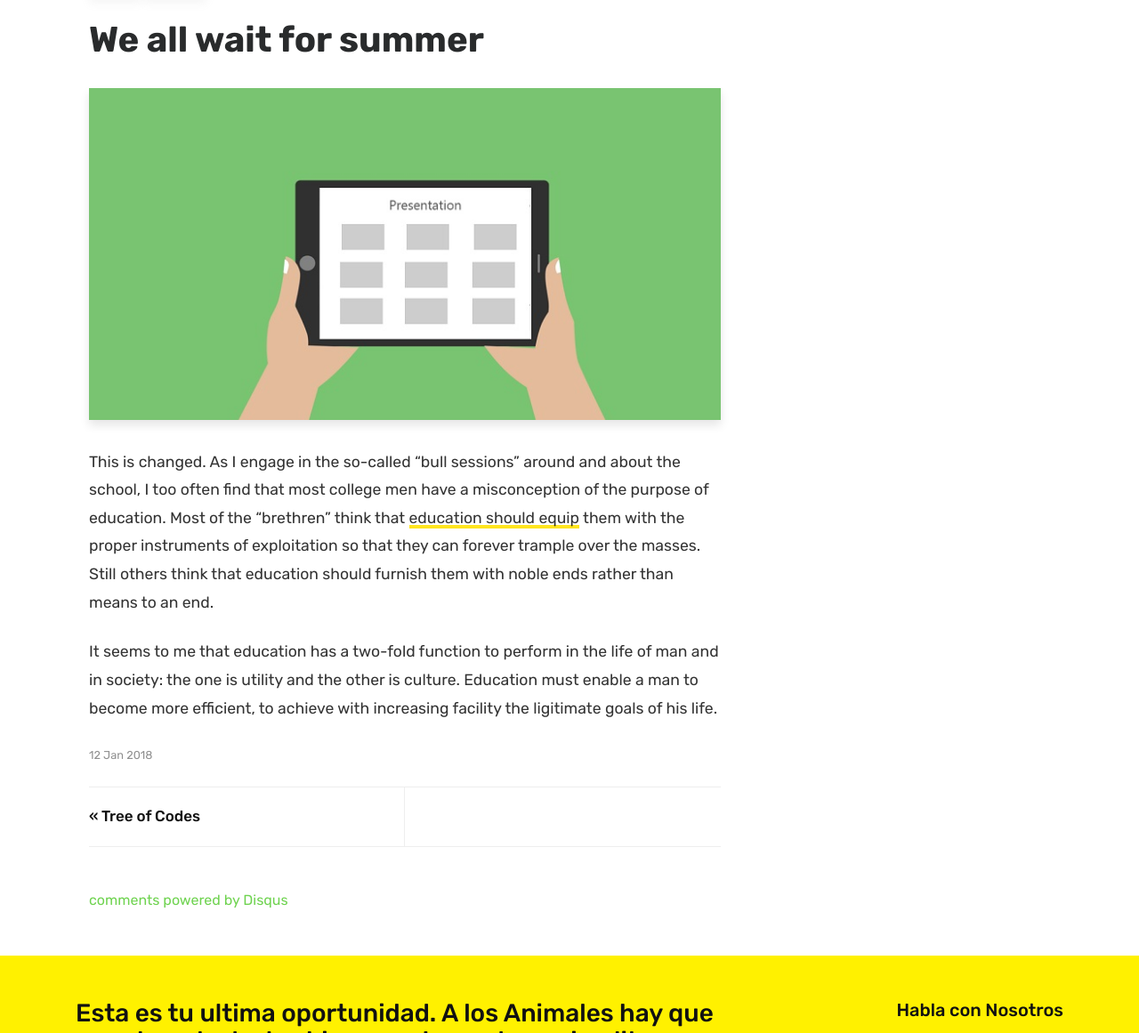
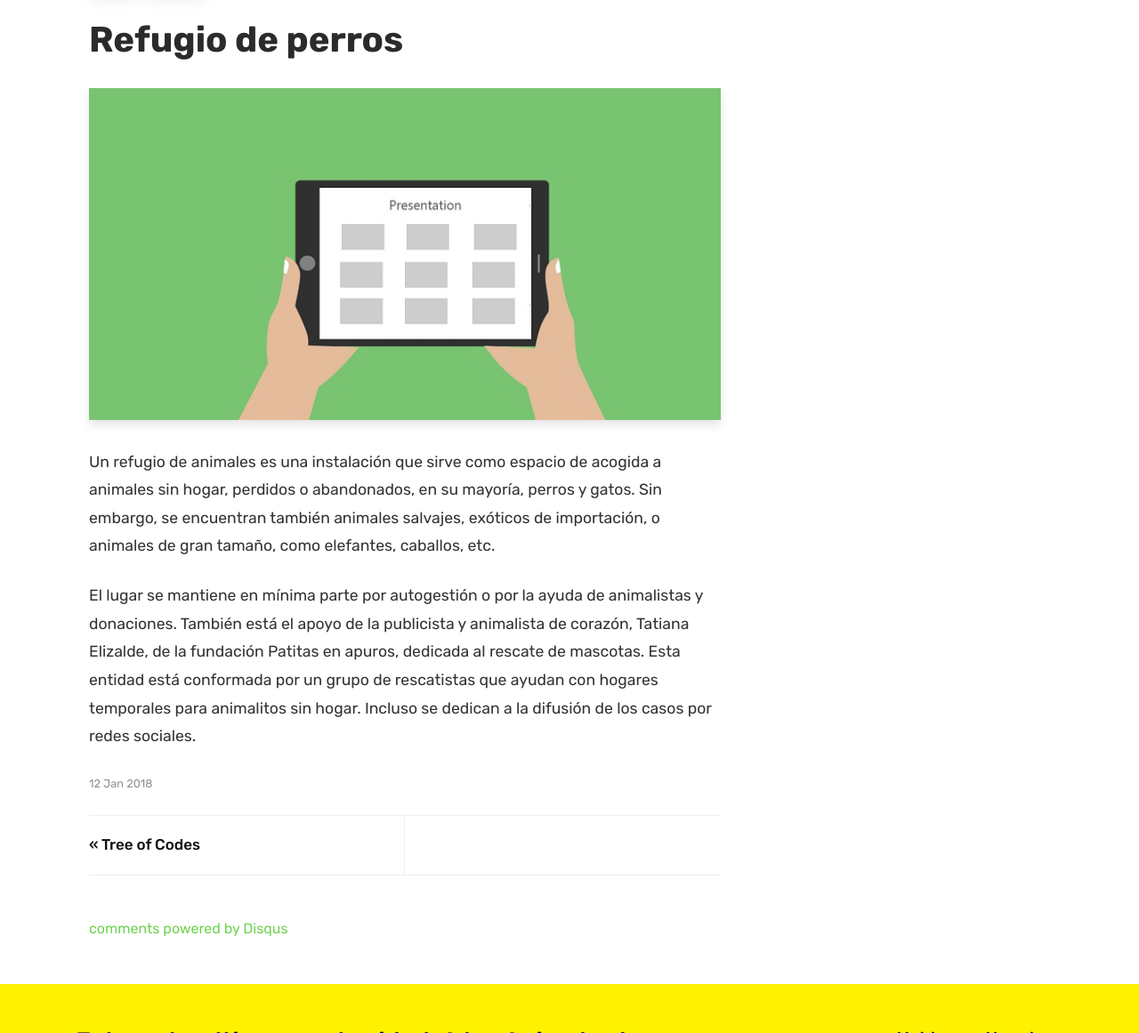
Before and after one commit to testaccountam/temamarketing, a Jekyll site: the page built from _posts/2018-01-12-we-all-wait-for-summer.md, in a window 1280 px wide and 1400 px high, scrolled down 351 px. Shown: the part 239-1400 px from the top of the window at 89% size. Built offline with Jekyll 4.4.1, drawn with Linux system fonts in a browser that asks for light colours; comment, search, counter and statistics services are not loaded.

Commit message:
Update 2018-01-12-we-all-wait-for-summer.md

```diff
--- a/_posts/2018-01-12-we-all-wait-for-summer.md
+++ b/_posts/2018-01-12-we-all-wait-for-summer.md
@@ -1,10 +1,10 @@
 ---
 layout: post
-title:  "We all wait for summer"
+title:  "Refugio de perros"
 categories: [ Jekyll, tutorial ]
 image: assets/images/1.jpg
 featured: true
 ---
-This is changed. As I engage in the so-called "bull sessions" around and about the school, I too often find that most college men have a misconception of the purpose of education. Most of the "brethren" think that <a href="#">education should equip</a> them with the proper instruments of exploitation so that they can forever trample over the masses. Still others think that education should furnish them with noble ends rather than means to an end.
+Un refugio de animales es una instalación que sirve como espacio de acogida a animales sin hogar, perdidos o abandonados, en su mayoría, perros y gatos. Sin embargo, se encuentran también animales salvajes, exóticos de importación, o animales de gran tamaño, como elefantes, caballos, etc.
 
-It seems to me that education has a two-fold function to perform in the life of man and in society: the one is utility and the other is culture. Education must enable a man to become more efficient, to achieve with increasing facility the ligitimate goals of his life.
+El lugar se mantiene en mínima parte por autogestión o por la ayuda de animalistas y donaciones. También está el apoyo de la publicista y animalista de corazón, Tatiana Elizalde, de la fundación Patitas en apuros, dedicada al rescate de mascotas. Esta entidad está conformada por un grupo de rescatistas que ayudan con hogares temporales para animalitos sin hogar. Incluso se dedican a la difusión de los casos por redes sociales.
```
